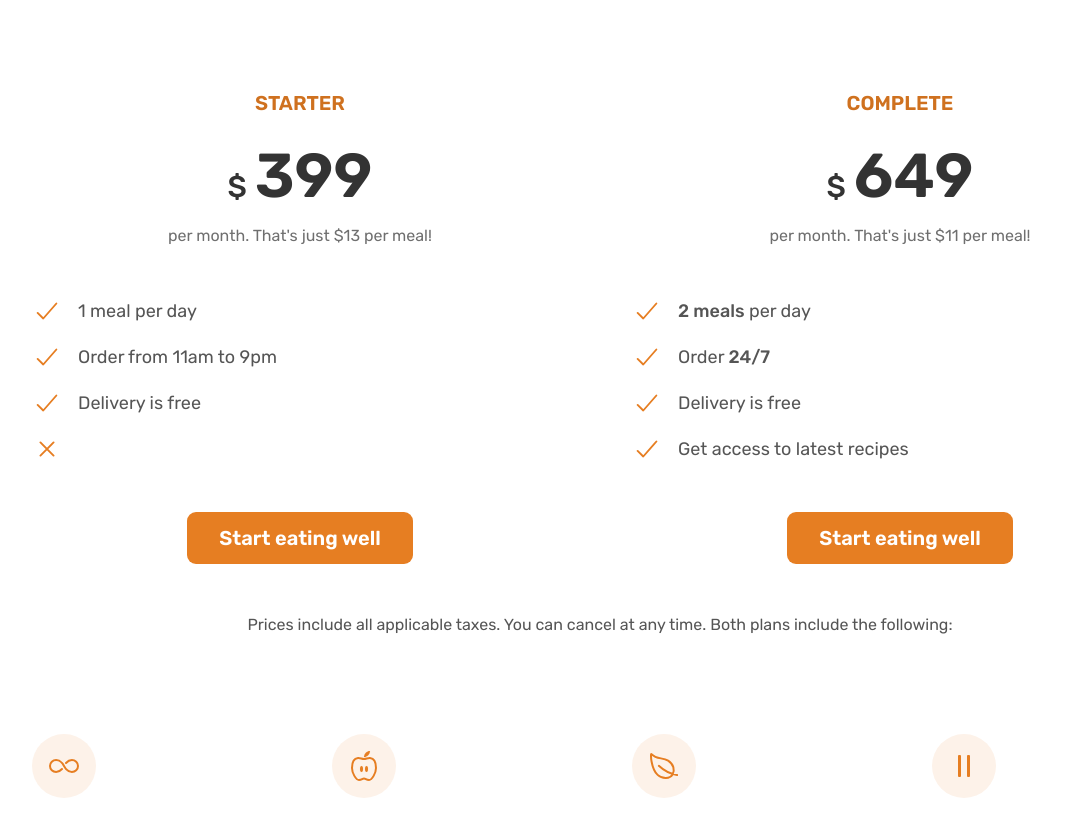
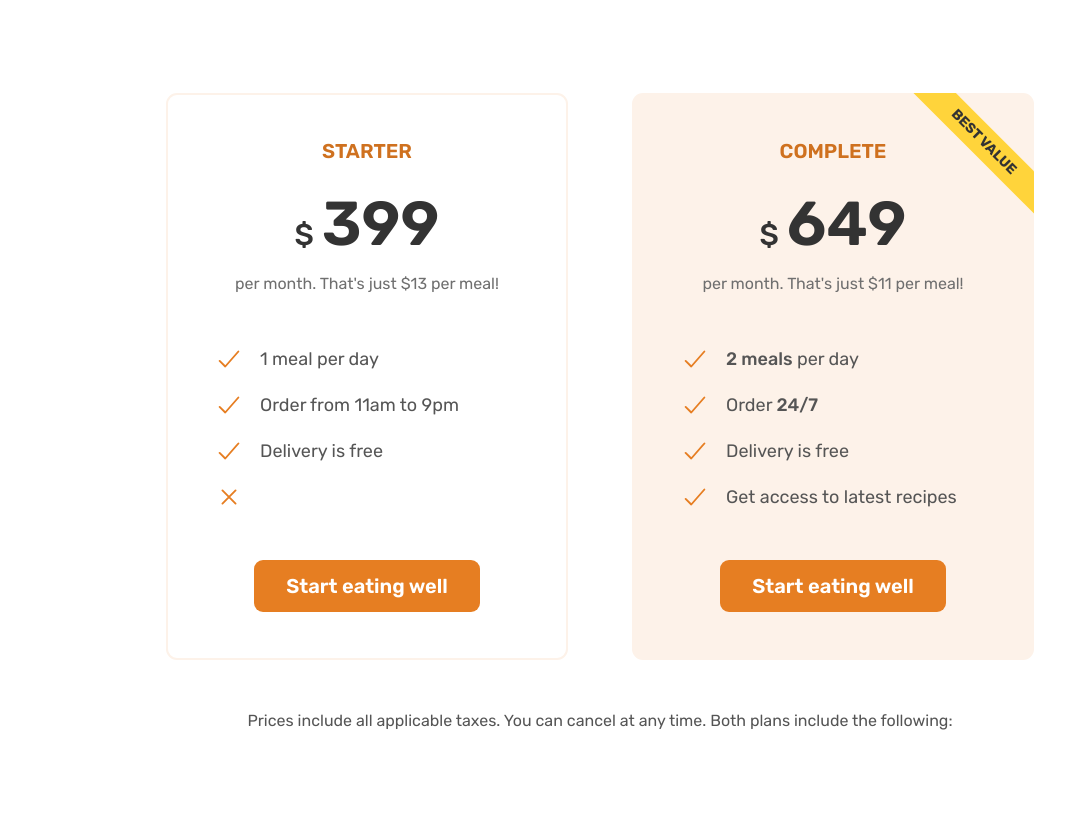
Before and after one commit to AlsharidAdnan/07-Omnifood-Desktop, a plain HTML site: page index.html in a window 1280 px wide. Shown: the part 5398-6222 px from the top of the page, without its empty margins (40-1105 px from the left). Drawn offline with nearby package versions, Linux system fonts and the light colour scheme; some packages are replaced by stand-ins of ours; a script that the page names is missing.

Commit message:
again added

```diff
--- a/index.html
+++ b/index.html
@@ -463,7 +463,7 @@
         </div>
 
         <div class="container grid grid--2-cols margin-bottom-md">
-            <div class="princing-plan princing-plan--starter">
+            <div class="pricing-plan pricing-plan--starter">
                 <header class="plan-header">
                     <p class="plan-name">Starter</p>
                     <p class="plan-price"><span>$</span>399</p>
@@ -491,7 +491,7 @@
                 </div>
             </div>
 
-            <div class="princing-plan princing-plan--complete">
+            <div class="pricing-plan pricing-plan--complete">
                 <header class="plan-header">
                     <p class="plan-name">Complete</p>
                     <p class="plan-price"><span>$</span>649</p>
--- a/style.css
+++ b/style.css
@@ -499,7 +499,9 @@
     font-size: 1.8rem;
     line-height: 1.8;
 }
-
+/**************************/
+/* CTA SECTION */
+/**************************/
 
 .section-cta {
 
```
